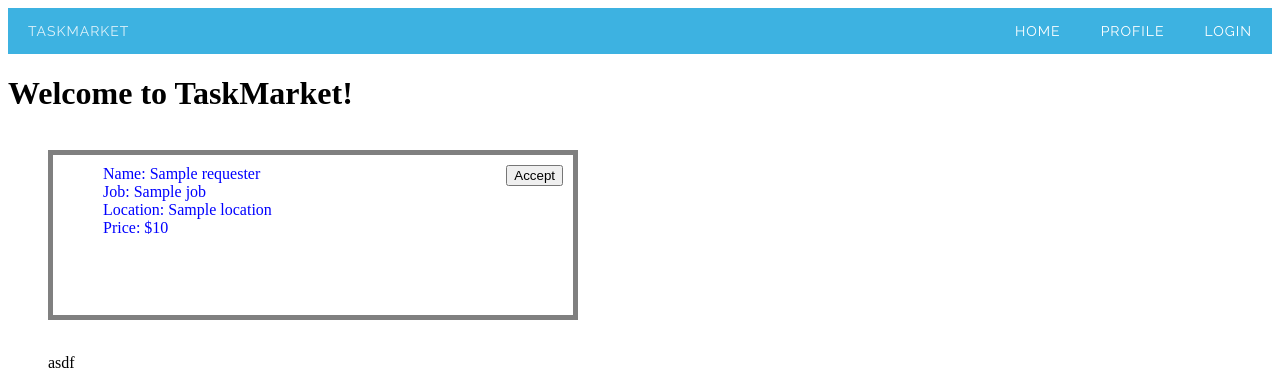
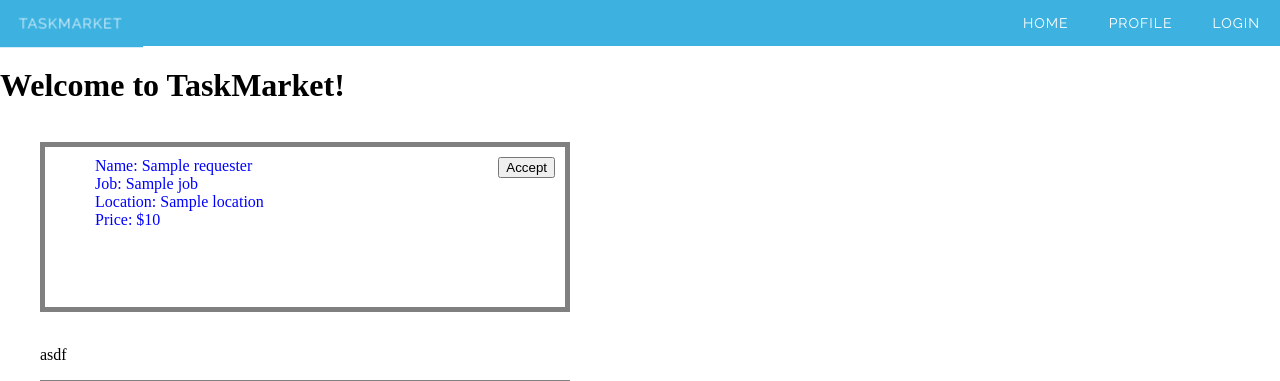
Before and after one commit to ShivamSarodia/TaskMarket, a Flask app: template templates/main.html in a window 1280 px wide. Shown: the top 381 px of the page. Run offline with Flask 2, Linux system fonts and the light colour scheme; the template is opened without the code that fills it: most values are stand-ins (such as "Sample title", 1, 10 or a date in 2020); some libraries are stand-ins or nearby versions.

Commit message:
Removed body margin

```diff
--- a/static/css/navbar.css
+++ b/static/css/navbar.css
@@ -1,4 +1,7 @@
 @import url(http://fonts.googleapis.com/css?family=Raleway);
+
+body { margin: 0px; }
+
 #cssmenu,
 #cssmenu ul,
 #cssmenu ul li,
```
